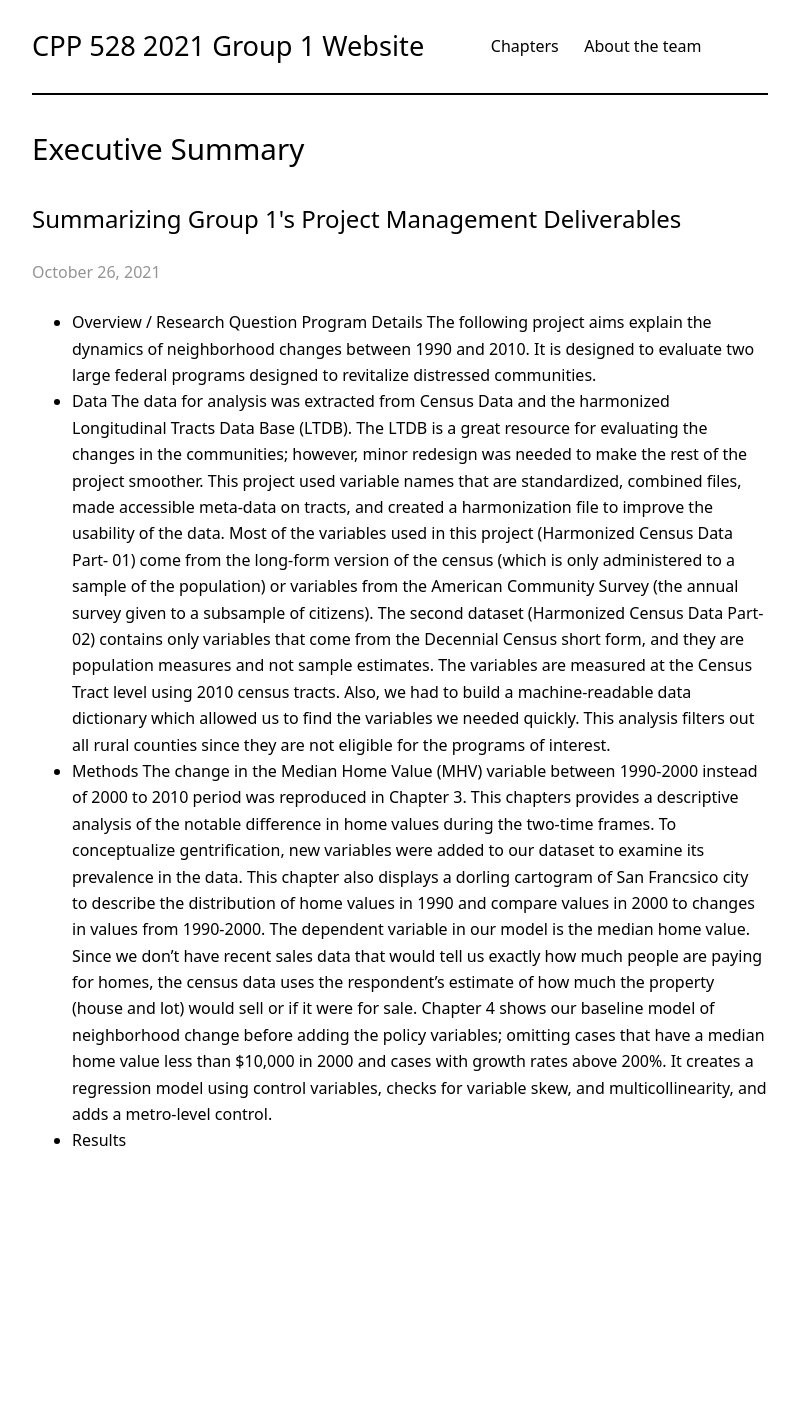
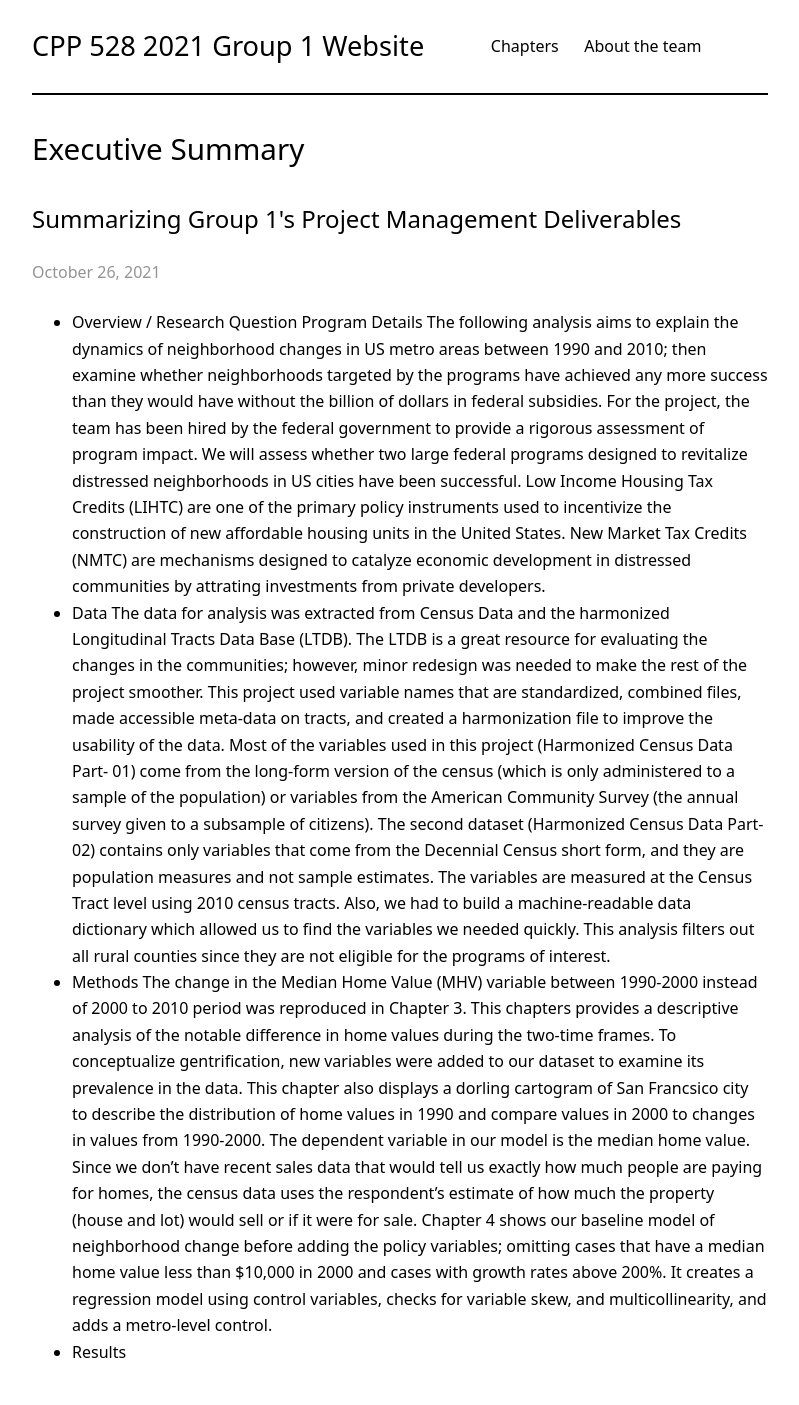
Before and after one commit to jmacost5/cpp-528-fall-2021-group-01, a Jekyll site: the page built from _posts/2021-10-26-ch00-exec_summary.md, in a window 1280 px wide. Shown: the whole page, without its empty margins (240-1039 px from the left). Built offline with Jekyll 4.4.1, drawn with Linux system fonts in a browser that asks for light colours; nearby versions of some CDN libraries; our own code applies the rules of GitHub Pages for plain Markdown files; before the commit the page ends 1194 px from its top, so only the background shows below that.

Commit message:
Update 2021-10-26-ch00-exec_summary.md

```diff
--- a/_posts/2021-10-26-ch00-exec_summary.md
+++ b/_posts/2021-10-26-ch00-exec_summary.md
@@ -4,7 +4,7 @@ subtitle: Summarizing Group 1's Project Management Deliverables
 ---
 
   - **Overview / Research Question Program Details**
-    The following project aims explain the dynamics of neighborhood changes between 1990 and 2010. It is designed to evaluate two large federal programs designed to revitalize         distressed communities.
+    The following analysis aims to explain the dynamics of neighborhood changes in US metro areas between 1990 and 2010; then examine whether neighborhoods targeted by the             programs have achieved any more success than they would have without the billion of dollars in federal subsidies. For the project, the team has been hired by the federal           government to provide a rigorous assessment of program impact. We will assess whether two large federal programs designed to revitalize distressed neighborhoods in US cities       have been successful. Low Income Housing Tax Credits (LIHTC) are one of the primary policy instruments used to incentivize the construction of new affordable housing units in     the United States. New Market Tax Credits (NMTC) are mechanisms designed to catalyze economic development in distressed communities by attrating investments from private           developers.
   - **Data**
     The data for analysis was extracted from Census Data and the harmonized Longitudinal Tracts Data Base (LTDB). The LTDB is a great resource for evaluating the changes in the       communities; however, minor redesign was needed to make the rest of the project smoother. This project used variable names that are standardized, combined files, made             accessible meta-data on tracts, and created a harmonization file to improve the usability of the data. Most of the variables used in this project (Harmonized Census Data Part-     01) come from the long-form version of the census (which is only administered to a sample of the population) or variables from the American Community Survey (the annual survey     given to a    subsample of citizens). The second dataset (Harmonized Census Data Part-02) contains only variables that come from the Decennial Census short form, and they are     population measures and not sample estimates. The variables are measured at the Census Tract level using 2010 census tracts. Also, we had to build a machine-readable data         dictionary which allowed us to find the variables we needed quickly.
     This analysis filters out all rural counties since they are not eligible for the programs of interest.
```
